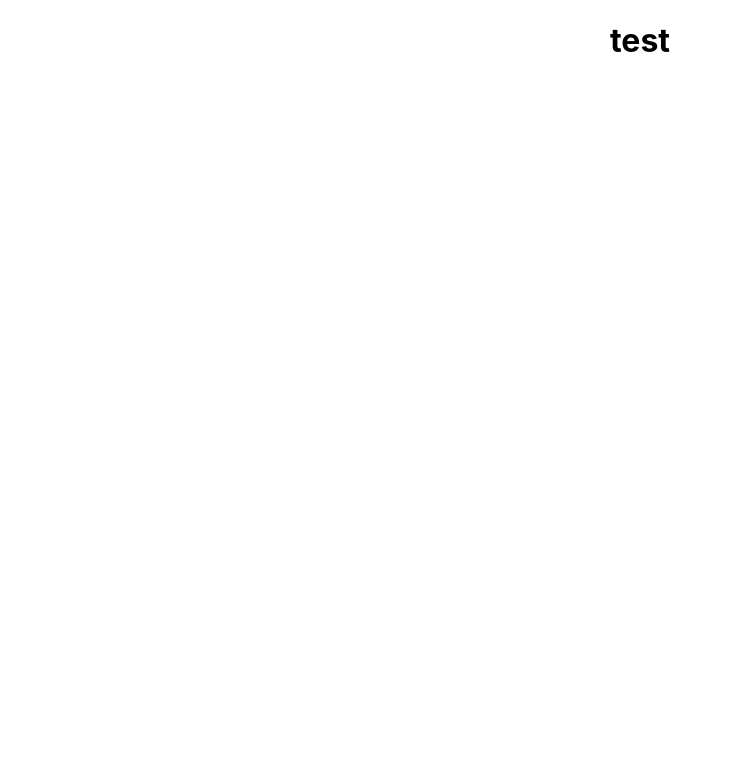
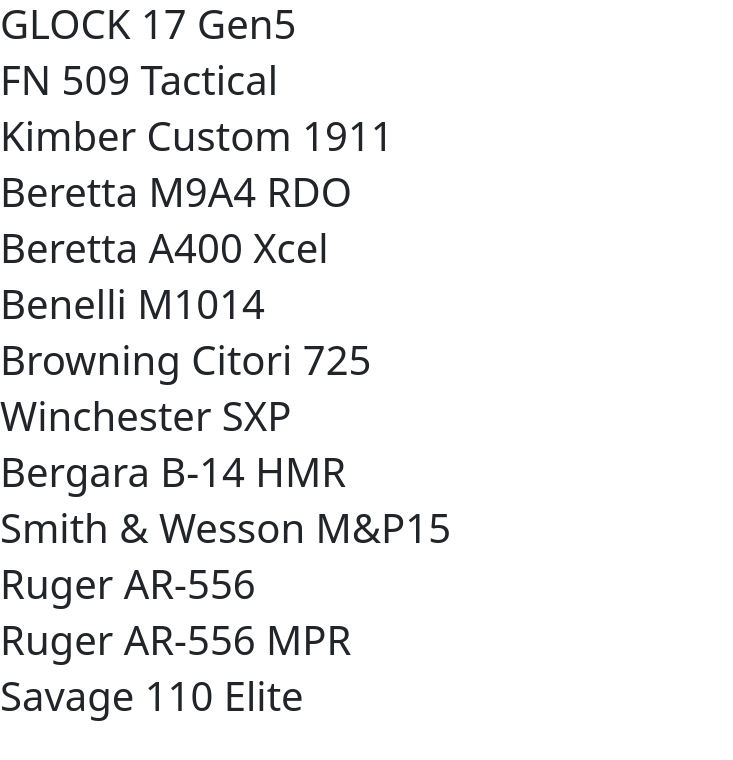
Before and after one commit to Rifat-Ishtiyak/gun-house, a React (Create React App) app: page / in a window 1280 px wide. Shown: the top 760 px of the page, without its empty margins (0-733 px from the left). Built offline with nearby package versions, Linux system fonts and the light colour scheme.

Commit message:
data added from json

```diff
--- a/package.json
+++ b/package.json
@@ -6,7 +6,9 @@
     "@testing-library/jest-dom": "^5.16.3",
     "@testing-library/react": "^12.1.4",
     "@testing-library/user-event": "^13.5.0",
+    "bootstrap": "^5.1.3",
     "react": "^17.0.2",
+    "react-bootstrap": "^2.2.1",
     "react-dom": "^17.0.2",
     "react-scripts": "5.0.0",
     "web-vitals": "^2.1.4"
--- /dev/null
+++ b/public/data.json
@@ -0,0 +1,132 @@
+[
+    {
+      "id": 1,
+      "name": "GLOCK 17 Gen5",
+      "img": "https://raw.githubusercontent.com/mir-hussain/guns/main/guns/glock.png",
+      "bullet": "9mm",
+      "capacity": "17 + 1",
+      "action": "Semi-Automatic",
+      "price": "540",
+      "category": "Pistol"
+    },
+    {
+      "id": 2,
+      "name": "FN 509 Tactical",
+      "img": "https://raw.githubusercontent.com/mir-hussain/guns/main/guns/FN.png",
+      "bullet": "9mm",
+      "capacity": "10 + 1",
+      "action": "Semi-Automatic",
+      "price": "900",
+      "category": "Pistol"
+    },
+    {
+      "id": 3,
+      "name": "Kimber Custom 1911",
+      "img": "https://raw.githubusercontent.com/mir-hussain/guns/main/guns/ki%2Cber.png",
+      "bullet": "45 ACP",
+      "capacity": "7 + 1",
+      "action": "Semi-Automatic",
+      "price": "900",
+      "category": "Pistol"
+    },
+    {
+      "id": 4,
+      "name": "Beretta M9A4 RDO",
+      "img": "https://raw.githubusercontent.com/mir-hussain/guns/main/guns/beretta.png",
+      "bullet": "9mm",
+      "capacity": "18 + 1",
+      "action": "Semi-Automatic",
+      "price": "1000",
+      "category": "Pistol"
+    },
+    {
+      "id": 5,
+      "name": "Beretta A400 Xcel",
+      "img": "https://raw.githubusercontent.com/mir-hussain/guns/main/guns/beretta-shotgun.png",
+      "bullet": "12 Gauge",
+      "capacity": "3 + 1",
+      "action": "Semi-Automatic",
+      "price": "1720",
+      "category": "Shotgun"
+    },
+    {
+      "id": 6,
+      "name": "Benelli M1014",
+      "img": "https://raw.githubusercontent.com/mir-hussain/guns/main/guns/benalim4.png",
+      "bullet": "12 Gauge",
+      "capacity": "5 + 1",
+      "action": "Semi-Automatic",
+      "price": "1900",
+      "category": "Shotgun"
+    },
+    {
+      "id": 7,
+      "name": "Browning Citori 725",
+      "img": "https://raw.githubusercontent.com/mir-hussain/guns/main/guns/Browning.png",
+      "bullet": "12 Gauge",
+      "capacity": "2",
+      "action": "Double Shot",
+      "price": "5430",
+      "category": "Shotgun"
+    },
+    {
+      "id": 8,
+      "name": "Winchester SXP",
+      "img": "https://raw.githubusercontent.com/mir-hussain/guns/main/guns/winchester.png",
+      "bullet": "12 Gauge",
+      "capacity": "5 + 1",
+      "action": "Pump",
+      "price": "570",
+      "category": "Shotgun"
+    },
+    {
+      "id": 9,
+      "name": "Bergara B-14 HMR",
+      "img": "https://raw.githubusercontent.com/mir-hussain/guns/main/guns/bergara.png",
+      "bullet": "6.5 Creedmoor",
+      "capacity": "5",
+      "action": "Semi-Automatic",
+      "price": "970",
+      "category": "Rifle"
+    },
+    {
+      "id": 10,
+      "name": "Smith & Wesson M&P15",
+      "img": "https://raw.githubusercontent.com/mir-hussain/guns/main/guns/S%26WM%26P15.png",
+      "bullet": "5.56x45mm NATO",
+      "capacity": "30 + 1",
+      "action": "Semi-Automatic",
+      "price": "800",
+      "category": "Rifle"
+    },
+    {
+      "id": 11,
+      "name": "Ruger AR-556",
+      "img": "https://raw.githubusercontent.com/mir-hussain/guns/main/guns/RugerAR556.png",
+      "bullet": ".223 NATO",
+      "capacity": "30+1",
+      "action": "Semi-Automatic",
+      "price": "750",
+      "category": "Rifle"
+    },
+    {
+      "id": 12,
+      "name": "Ruger AR-556 MPR",
+      "img": "https://raw.githubusercontent.com/mir-hussain/guns/main/guns/RugerAR556RMP.png",
+      "bullet": ".223 NATO",
+      "capacity": "30 + 1",
+      "action": "Semi-Automatic",
+      "price": "880",
+      "category": "Rifle"
+    },
+    {
+      "id": 13,
+      "name": "Savage 110 Elite",
+      "img": "https://raw.githubusercontent.com/mir-hussain/guns/main/guns/savage110.png",
+      "bullet": ".300 Winchester Magnum",
+      "capacity": "5",
+      "action": "Bolt",
+      "price": "1870",
+      "category": "Rifle"
+    }
+  ]
--- a/src/App.js
+++ b/src/App.js
@@ -1,10 +1,11 @@
-import logo from "./logo.svg";
 import "./App.css";
+import "bootstrap/dist/css/bootstrap.min.css";
+import Shop from "./Components/Shop/Shop";
 
 function App() {
   return (
-    <div className="App">
-      <h1>test</h1>
+    <div>
+      <Shop></Shop>
     </div>
   );
 }
--- /dev/null
+++ b/src/Components/Product/Product.js
@@ -0,0 +1,13 @@
+import React from 'react';
+
+const Product = ({product}) => {
+    const {name}=product;
+
+    return (
+        <div>
+            <h1>{name}</h1>
+        </div>
+    );
+};
+
+export default Product;
--- /dev/null
+++ b/src/Components/Shop/Shop.js
@@ -0,0 +1,23 @@
+import React, { useEffect, useState } from "react";
+import Product from "../Product/Product";
+
+const Shop = () => {
+  const [products, setProducts] = useState([]);
+
+  useEffect(() => {
+    fetch("data.json")
+      .then((res) => res.json())
+      .then((data) => setProducts(data));
+  }, []);
+
+  console.log(products);
+  return (
+    <div>
+      {products.map((product) => (
+        <Product product={product} key={product.id}></Product>
+      ))}
+    </div>
+  );
+};
+
+export default Shop;
```
Also changed, not shown: src/Components/Product/Product.css (added), src/Components/Shop/Shop.css (added), 1 other file (tests, documents, lock files or other folders).
